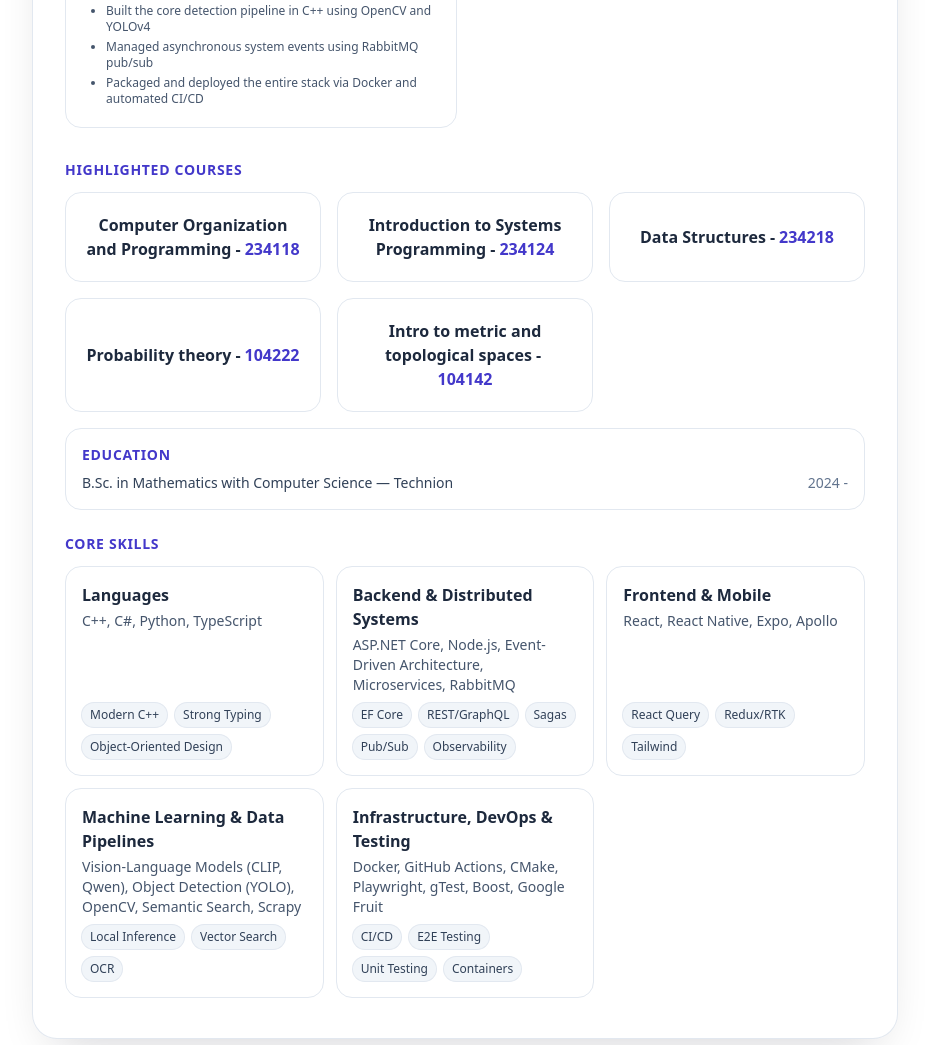
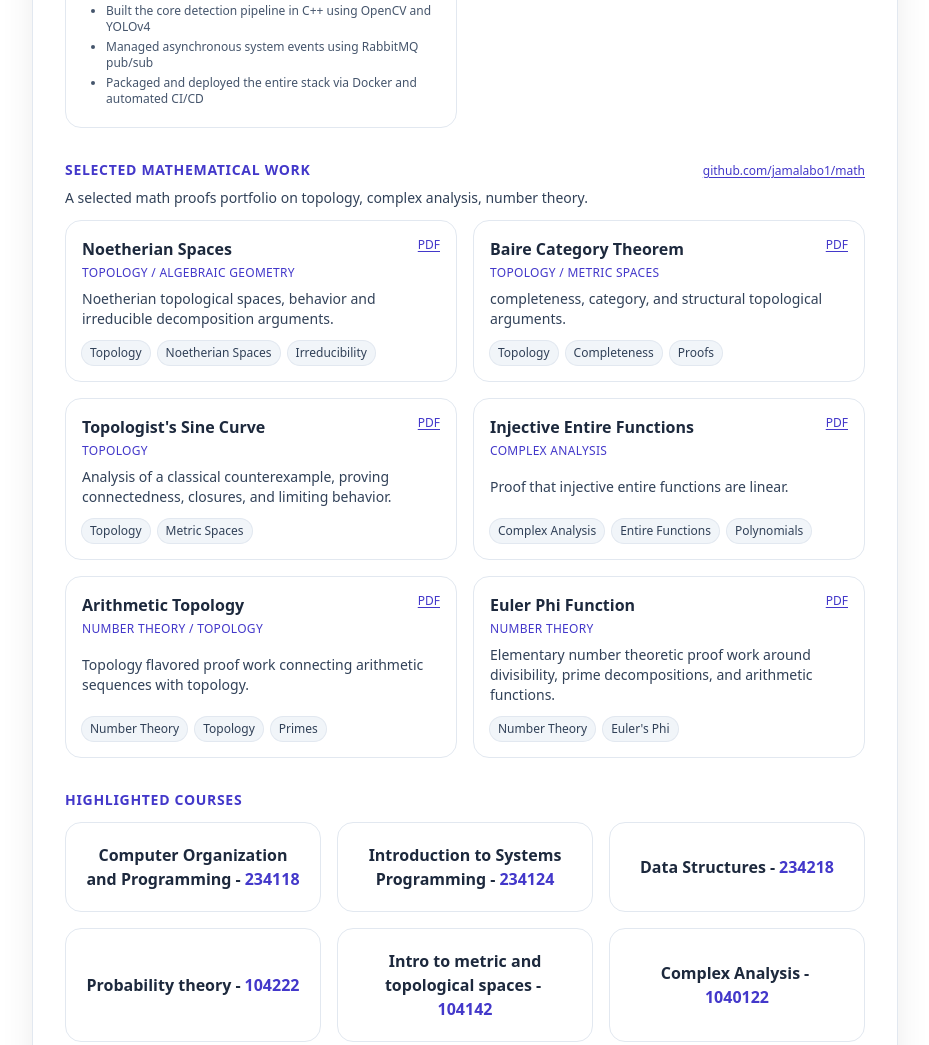
Before and after one commit to jamalabo1/cv, a Gatsby site: page / in a window 1280 px wide. Shown: the part 1156-2201 px from the top of the page, without its empty margins (175-1104 px from the left). Built offline with nearby package versions, Linux system fonts and the light colour scheme; Gatsby itself is replaced by a stand-in of ours.

Commit message:
added mathematical work section.

```diff
--- a/data/data.json
+++ b/data/data.json
@@ -107,6 +107,83 @@
         }
       ]
     },
+    "math_work": {
+      "title": "Selected Mathematical Work",
+      "description": "A selected math proofs portfolio on topology, complex analysis, number theory.",
+      "repo": "github.com/jamalabo1/math",
+      "items": [
+        {
+          "title": "Noetherian Spaces",
+          "area": "Topology / Algebraic Geometry",
+          "file": "project1.pdf",
+          "url": "https://github.com/jamalabo1/math/blob/main/topology/project1.pdf",
+          "summary": "Noetherian topological spaces, behavior and irreducible decomposition arguments.",
+          "tags": [
+            "Topology",
+            "Noetherian Spaces",
+            "Irreducibility"
+          ]
+        },
+        {
+          "title": "Baire Category Theorem",
+          "area": "Topology / Metric Spaces",
+          "file": "baire.pdf",
+          "url": "https://github.com/jamalabo1/math/blob/main/topology/baire.pdf",
+          "summary": "completeness, category, and structural topological arguments.",
+          "tags": [
+            "Topology",
+            "Completeness",
+            "Proofs"
+          ]
+        },
+        {
+          "title": "Topologist's Sine Curve",
+          "area": "Topology",
+          "file": "sine_top.pdf",
+          "url": "https://github.com/jamalabo1/math/blob/main/topology/sine_top.pdf",
+          "summary": "Analysis of a classical counterexample, proving connectedness, closures, and limiting behavior.",
+          "tags": [
+            "Topology",
+            "Metric Spaces"
+          ]
+        },
+        {
+          "title": "Injective Entire Functions",
+          "area": "Complex Analysis",
+          "file": "injective.pdf",
+          "url": "https://github.com/jamalabo1/math/blob/main/complex_analysis/injective.pdf",
+          "summary": "Proof that injective entire functions are linear.",
+          "tags": [
+            "Complex Analysis",
+            "Entire Functions",
+            "Polynomials"
+          ]
+        },
+        {
+          "title": "Arithmetic Topology",
+          "area": "Number Theory / Topology",
+          "file": "arth_top.pdf",
+          "url": "https://github.com/jamalabo1/math/blob/main/number_theory/arth_top.pdf",
+          "summary": "Topology flavored proof work connecting arithmetic sequences with topology.",
+          "tags": [
+            "Number Theory",
+            "Topology",
+            "Primes"
+          ]
+        },
+        {
+          "title": "Euler Phi Function",
+          "area": "Number Theory",
+          "file": "phi.pdf",
+          "url": "https://github.com/jamalabo1/math/blob/main/number_theory/phi.pdf",
+          "summary": "Elementary number theoretic proof work around divisibility, prime decompositions, and arithmetic functions.",
+          "tags": [
+            "Number Theory",
+            "Euler's Phi"
+          ]
+        }
+      ]
+    },
     "education": {
       "degree": "B.Sc. in Mathematics with Computer Science",
       "institution": "Technion",
@@ -132,6 +209,10 @@
       {
         "id": "104142",
         "title": "Intro to metric and topological spaces"
+      },
+      {
+        "id": "1040122",
+        "title": "Complex Analysis"
       }
     ]
   }
--- a/src/pages/index.tsx
+++ b/src/pages/index.tsx
@@ -28,6 +28,7 @@ const IndexPage: FC<
                      summary_highlights,
                      skills,
                      projects,
+                     math_work,
                      education,
                      courses
                  },
@@ -115,6 +116,66 @@ const IndexPage: FC<
                                             ))
                                         }
                                     </ul>
+                                </Card>
+                            ))
+                        }
+                    </div>
+                </div>
+
+                <div className="mt-8">
+                    <div className="flex flex-wrap items-baseline justify-between gap-2">
+                        <Card.Title>
+                            {math_work.title}
+                        </Card.Title>
+                        <a
+                            href={`https://${math_work.repo}`}
+                            target="_blank"
+                            rel="noreferrer"
+                            className="text-xs font-medium text-brand-700 underline decoration-brand-200 underline-offset-2"
+                        >
+                            {math_work.repo}
+                        </a>
+                    </div>
+                    <p className="mt-2 text-sm text-slate-700">
+                        {math_work.description}
+                    </p>
+                    <div className="mt-3 grid md:grid-cols-2 gap-4">
+                        {
+                            math_work.items.map(item => (
+                                <Card
+                                    key={item.file}
+                                    className="p-4 flex flex-col justify-between"
+                                >
+                                    <div className="flex items-start justify-between gap-3">
+                                        <div>
+                                            <h3 className="font-semibold">
+                                                {item.title}
+                                            </h3>
+                                            <p className="mt-1 text-xs font-medium uppercase tracking-wide text-brand-700">
+                                                {item.area}
+                                            </p>
+                                        </div>
+                                        <a
+                                            href={item.url}
+                                            target="_blank"
+                                            rel="noreferrer"
+                                            className="shrink-0 text-xs font-medium text-brand-700 underline decoration-brand-200 underline-offset-2"
+                                        >
+                                            PDF
+                                        </a>
+                                    </div>
+                                    <p className="mt-2 text-sm text-slate-700">
+                                        {item.summary}
+                                    </p>
+                                    <div className="mt-3 flex flex-wrap gap-2 text-xs">
+                                        {
+                                            item.tags.map(tag => (
+                                                <Chip key={tag}>
+                                                    {tag}
+                                                </Chip>
+                                            ))
+                                        }
+                                    </div>
                                 </Card>
                             ))
                         }
@@ -253,6 +314,19 @@ export const query = graphql`
                         highlights
                     }
                 }
+                math_work {
+                    title
+                    description
+                    repo
+                    items {
+                        title
+                        area
+                        file
+                        url
+                        summary
+                        tags
+                    }
+                }
                 education {
                     degree
                     institution
```
